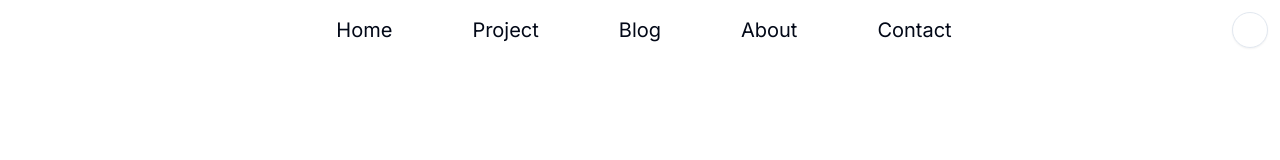
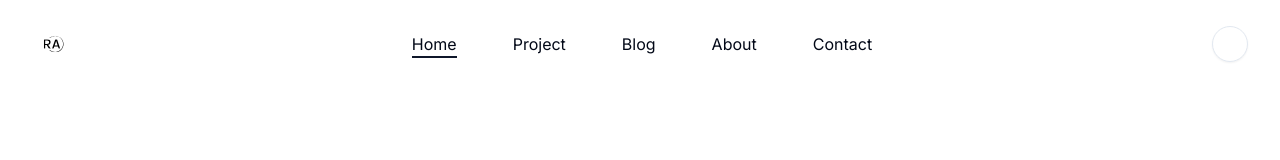
Before and after one commit to RizWaaN3024/next-js-practice-project-2, a Next.js app: page / in a window 1280 px wide. Shown: the top 160 px of the page. Built offline with nearby package versions, Linux system fonts and the light colour scheme.

Commit message:
Navbar Code Fixes

```diff
--- a/app/layout.tsx
+++ b/app/layout.tsx
@@ -5,6 +5,7 @@ import { ThemeProvider } from "./provider";
 import { useEffect, useState } from "react";
 import PreLoader from "@/components/PreLoader";
 import { metadata } from "./metadata";
+import Header from "@/components/Header";
 
 const inter = Inter({ subsets: ["latin"] });
 
@@ -32,6 +33,7 @@ export default function RootLayout({
           // enableSystem
           // disableTransitionOnChange
         >
+          <Header />
           {loading && <PreLoader setLoading={setLoading} />}
           {!loading && children}
         </ThemeProvider>
--- a/app/page.tsx
+++ b/app/page.tsx
@@ -1,15 +1,13 @@
 import Hero from "@/components/Hero";
 import { MyGallery } from "@/components/MyGallery";
-import Navbar from "@/components/Navbar";
 import SocialIcons from "@/components/SocialIcons";
 import { BackgroundGradientAnimation } from "@/components/ui/BackgroundGradientAnimation";
 import Image from "next/image";
 
 export default function Home() {
   return (
-    <main className="relative flex justify-center items-center flex-col overflow-hidden mx-auto">
+    <main>
       {/* <BackgroundGradientAnimation className="max-w-7xl w-full mx-auto">  */}
-      <Navbar />
       <Hero />
       {/* </BackgroundGradientAnimation> */}
       <div className="max-w-7xl w-full mx-auto">
--- /dev/null
+++ b/components/Header.tsx
@@ -0,0 +1,48 @@
+"use client";
+import Link from 'next/link';
+import { usePathname } from 'next/navigation';
+import React, { useEffect, useState } from 'react'
+import Nav from './Nav';
+import ThemeToggler from './ThemeToggler';
+import { useTheme } from 'next-themes';
+
+const Header = () => {
+    const {theme, setTheme} = useTheme();
+    const [header, setHeader] = useState(false);
+    const path = usePathname();
+
+    useEffect(() => {
+        const handleScroll = () => {
+            window.scrollY > 50 ? setHeader(true) : setHeader(false);
+        }
+
+       window.addEventListener('scroll', handleScroll);
+
+
+        return ()=> window.removeEventListener('scroll', handleScroll);
+    })
+  return (
+    <header className={`${header ? 'py-4 bg-white shadow-lg dark:bg-accent' : 'py-6 dark:bg-transparent'} sticky z-30 top-0 transition-all`}>
+      <div className='container mx-auto'>
+        <div className='flex justify-between items-center'>
+            <Link href={"/"}>
+                {theme === 'dark' ?
+                    <img src="/logo-no-background.svg" width={40} height={40} alt="" />
+                    : <img src="/logo-black.svg" width={40} height={40} alt="" />
+            }
+            </Link>
+            <div>
+                <Nav
+                    containerStyles={`hidden xl:flex gap-x-14 item-center`}
+                    linkStyles={`relative hover:text-primary transition-all`}
+                    underLineStyles={`absolute left-0 top-full h-[2px] bg-primary w-full`}
+                />
+            </div>
+            <ThemeToggler />
+        </div>
+      </div>
+    </header>
+  )
+}
+
+export default Header
--- /dev/null
+++ b/components/Nav.tsx
@@ -0,0 +1,57 @@
+"use client";
+import { navigation } from "@/data";
+import React, { useState } from "react";
+import {enablePageScroll, disablePageScroll} from 'scroll-lock';
+import { usePathname } from "next/navigation";
+import Link from "next/link";
+import {motion} from 'framer-motion';
+
+const Nav = ({containerStyles, linkStyles, underLineStyles}: {
+  containerStyles: string,
+  linkStyles: string,
+  underLineStyles: string
+}) => {
+  const [toggle, setToggle] = useState(false);
+  const [header, setHeader] = useState(false);
+  const handleToggle = () => {
+    if (toggle) {
+        setToggle(false);
+        enablePageScroll();
+    } else {
+        setToggle(true);
+        disablePageScroll();
+    }
+  };
+
+  const path = usePathname();
+  console.log(path);
+  console.log(toggle);
+  return (
+    <nav className={`${containerStyles}`}>
+      {navigation.map((item) => {
+        return (
+          <Link
+            href={item.path}
+            key={item.id}
+            className={`capitalize ${linkStyles}`}
+          >
+            {item.path === path && (
+              <motion.span
+                initial={{y: '-100%'}}
+                animate={{y: 0}}
+                transition={{type: 'tween'}}
+                layoutId='underline'
+                className={`${underLineStyles}`}
+
+              />
+            )}
+            {item.title}
+          </Link>
+        )
+      })}
+
+    </nav>
+  );
+};
+
+export default Nav;
--- a/components/Navbar.tsx
+++ /dev/null
@@ -1,97 +0,0 @@
-"use client";
-import { navigation } from "@/data";
-import React, { useEffect, useState } from "react";
-import MagicButton from "./ui/MagicButton";
-import {enablePageScroll, disablePageScroll} from 'scroll-lock';
-import { RiCloseLine } from "react-icons/ri";
-import ThemeToggler from "./ThemeToggler";
-import { usePathname } from "next/navigation";
-import Link from "next/link";
-import {motion} from 'framer-motion';
-
-const Navbar = () => {
-  const [toggle, setToggle] = useState(false);
-  const [header, setHeader] = useState(false);
-  const handleToggle = () => {
-    if (toggle) {
-        setToggle(false);
-        enablePageScroll();
-    } else {
-        setToggle(true);
-        disablePageScroll();
-    }
-  };
-
-  useEffect(() => {
-    const handleScroll = () => {
-      window.scrollY > 50 ? setHeader(true) : setHeader(false);
-    }
-    window.addEventListener('scroll', handleScroll);
-
-    return () => window.removeEventListener('scroll', handleScroll);
-  })
-  const path = usePathname();
-  console.log(path);
-  console.log(toggle);
-  return (
-    <div className={` transition-all top-0 z-30 w-full md:p-3 p-5  flex items-center justify-between ${header ? 'py-4 bg-white shadow-lg dark:bg-accent': 'py-6 dark:bg-transparent'}`}>
-      <img src="/logo-no-background.svg" alt="my-logo" width={44} height={44} />
-      {/* Desktop Navigation */}
-      <div className="hidden md:flex">
-        <ul className="flex items-center justify-between gap-20 text-xl">
-          {navigation.map((item) => (
-            <Link
-              href={item.path}
-              key={item.id}
-              className={`capitalize`}
-            >
-              {item.path === path && (
-                <motion.span
-                  initial={{y: '-100%'}}
-                  animate={{y: 0}}
-                  transition={{type: 'tween'}}
-                  className="relative hover:text-primary transition-all"
-                />
-              )}
-              {item.title}
-            </Link>
-          ))}
-        </ul>
-      </div>
-      <ThemeToggler />
-
-
-      {toggle ?
-         <RiCloseLine className="text-4xl md:hidden" onClick={handleToggle} />: <div className="flex flex-col gap-1.5 md:hidden" onClick={handleToggle}>
-         <div className="w-7 bg-white border h-0.8"></div>
-         <div className="w-7 bg-white border h-0.8"></div>
-         <div className="w-7 bg-white border h-0.8"></div>
-       </div>
-    }
-
-      {/* Mobile Navigation */}
-      {toggle && (
-        <div className={`md:hidden fixed inset-0 w-full top-20 transition-transform duration-500 ${
-          toggle ? "translate-y-0" : "-translate-y-full"
-        }`} style={{backgroundColor: '#010831'}}>
-          <div>
-            <ul className="flex flex-col items-center justify-between gap-5 text-xl font-semibold">
-              {navigation.map((item) => (
-                <a href="" key={item.id} className="border-t-2 w-full flex items-center justify-center"
-                style={{ borderColor: 'rgb(3, 11, 37)' }}
-                >
-                  <li className="py-4">{item.title}</li>
-                </a>
-              ))}
-            </ul>
-          </div>
-          <div className="flex item-center justify-center mt-5">
-             <MagicButton title="Resume" otherClasses="cursor-pointer text-3xl px-30" />
-          </div>
-        </div>
-      )}
-    </div>
-  );
-};
-
-export default Navbar;
--- /dev/null
+++ b/components/Projects.tsx
@@ -0,0 +1,11 @@
+import React from 'react'
+
+const Projects = () => {
+  return (
+    <div>
+      Project Page
+    </div>
+  )
+}
+
+export default Projects
```
